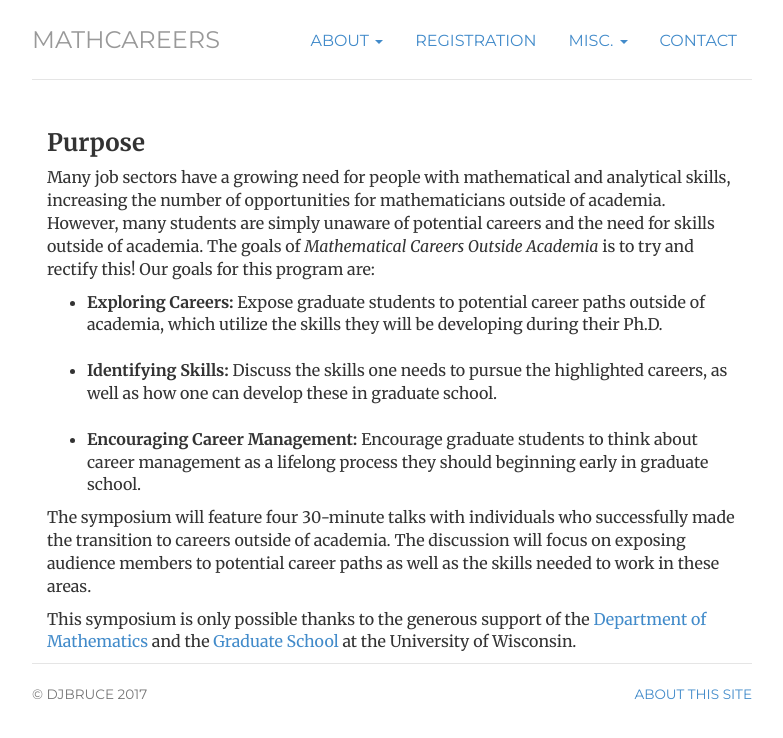
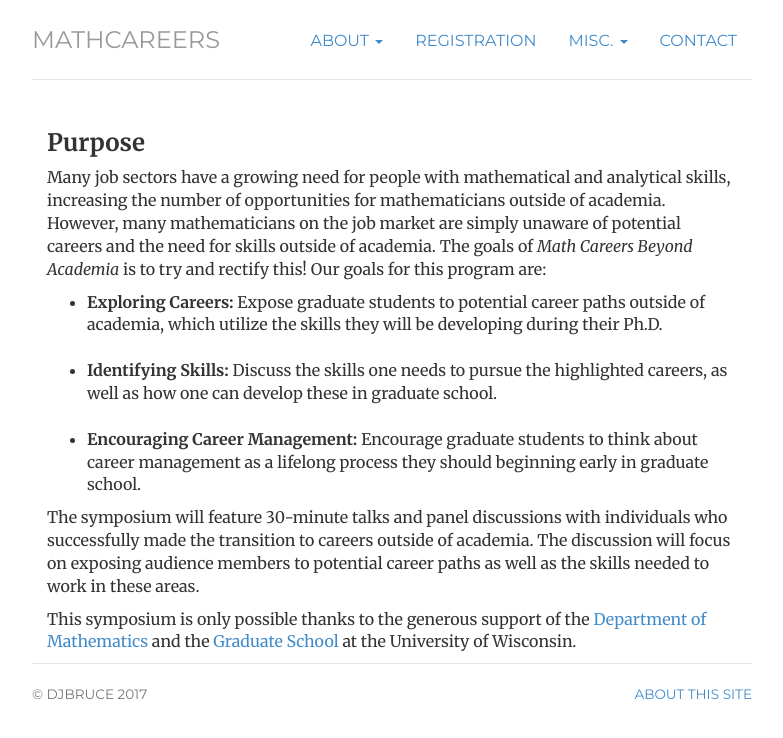
Before and after one commit to julietteBruce/MathCareers, a Jekyll site: the page built from purpose/index.html, in a window 1280 px wide. Shown: the top 738 px of the page, without its empty margins (248-1031 px from the left). Built offline with Jekyll 4.4.1, drawn with Linux system fonts in a browser that asks for light colours.

Commit message:
minor edits

```diff
--- a/purpose/index.html
+++ b/purpose/index.html
@@ -6,7 +6,7 @@ description: MathCareers Purpose
 ---
 <div class="container">
 <h3>Purpose</h3>
-<p>Many job sectors have a growing need for people with mathematical and analytical skills, increasing the number of opportunities for mathematicians outside of academia. However, many students are simply unaware of potential careers and the need for skills outside of academia. The goals of <i>Mathematical Careers Outside Academia</i> is to try and rectify this! Our goals for this program are:
+<p>Many job sectors have a growing need for people with mathematical and analytical skills, increasing the number of opportunities for mathematicians outside of academia. However, many mathematicians on the job market are simply unaware of potential careers and the need for skills outside of academia. The goals of <i>Math Careers Beyond Academia</i> is to try and rectify this! Our goals for this program are:
 <ul>
 <li><b>Exploring Careers:</b> Expose graduate students to potential career paths outside of academia, which utilize the skills they will be developing during their Ph.D.</li>
 <br>
@@ -14,7 +14,7 @@ description: MathCareers Purpose
 <br>
 <li><b>Encouraging Career Management:</b> Encourage graduate students to think about career management as a lifelong process they should beginning early in graduate school.</li>
 </ul>
-The symposium will feature four 30-minute talks with individuals who successfully made the transition to careers outside of academia. The discussion will focus on exposing audience members to potential career paths as well as the skills needed to work in these areas.</p>
+The symposium will feature 30-minute talks and panel discussions with individuals who successfully made the transition to careers outside of academia. The discussion will focus on exposing audience members to potential career paths as well as the skills needed to work in these areas.</p>
 
 <p>This symposium is only possible thanks to the generous support of the <a href="http://www.math.wisc.edu">Department of Mathematics</a> and the <a href="https://grad.wisc.edu">Graduate School</a> at the University of Wisconsin.
 </div>
```
